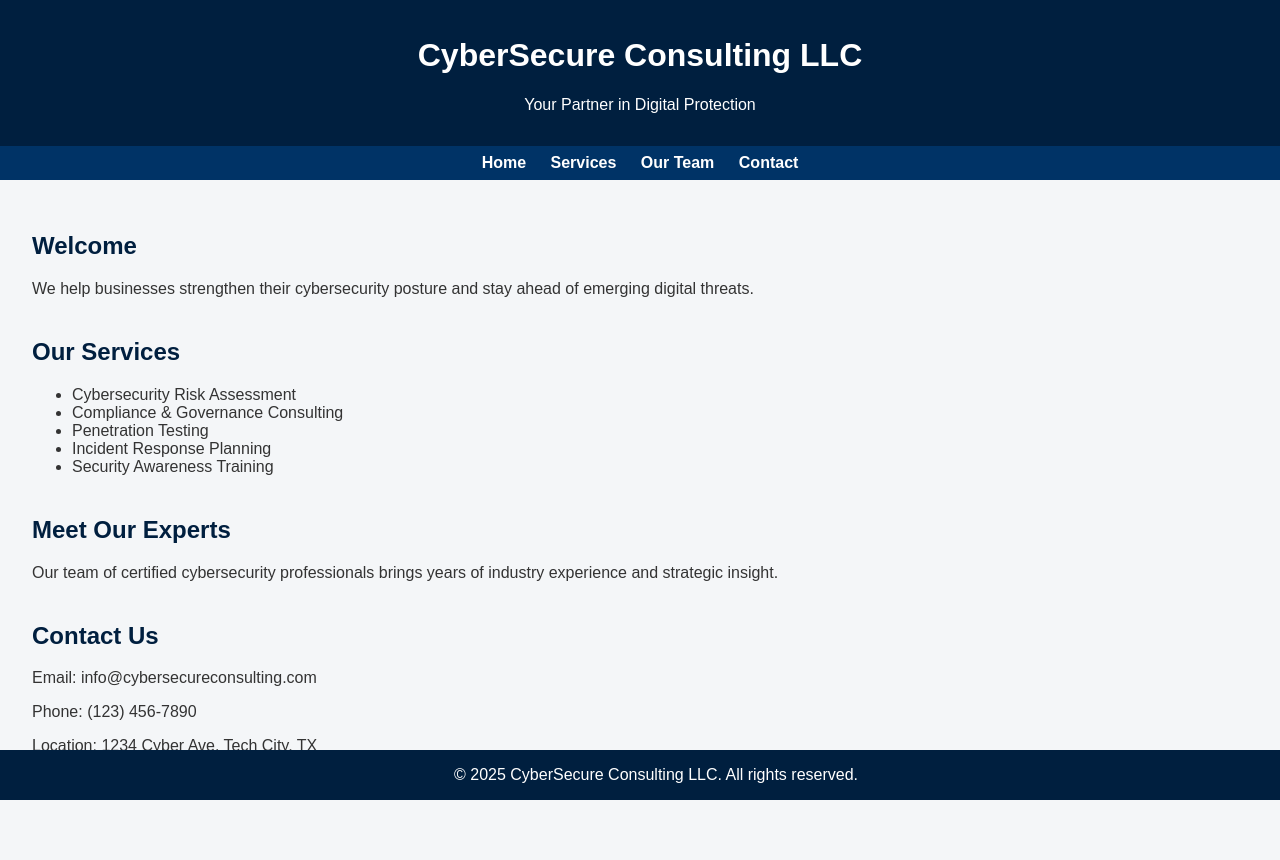
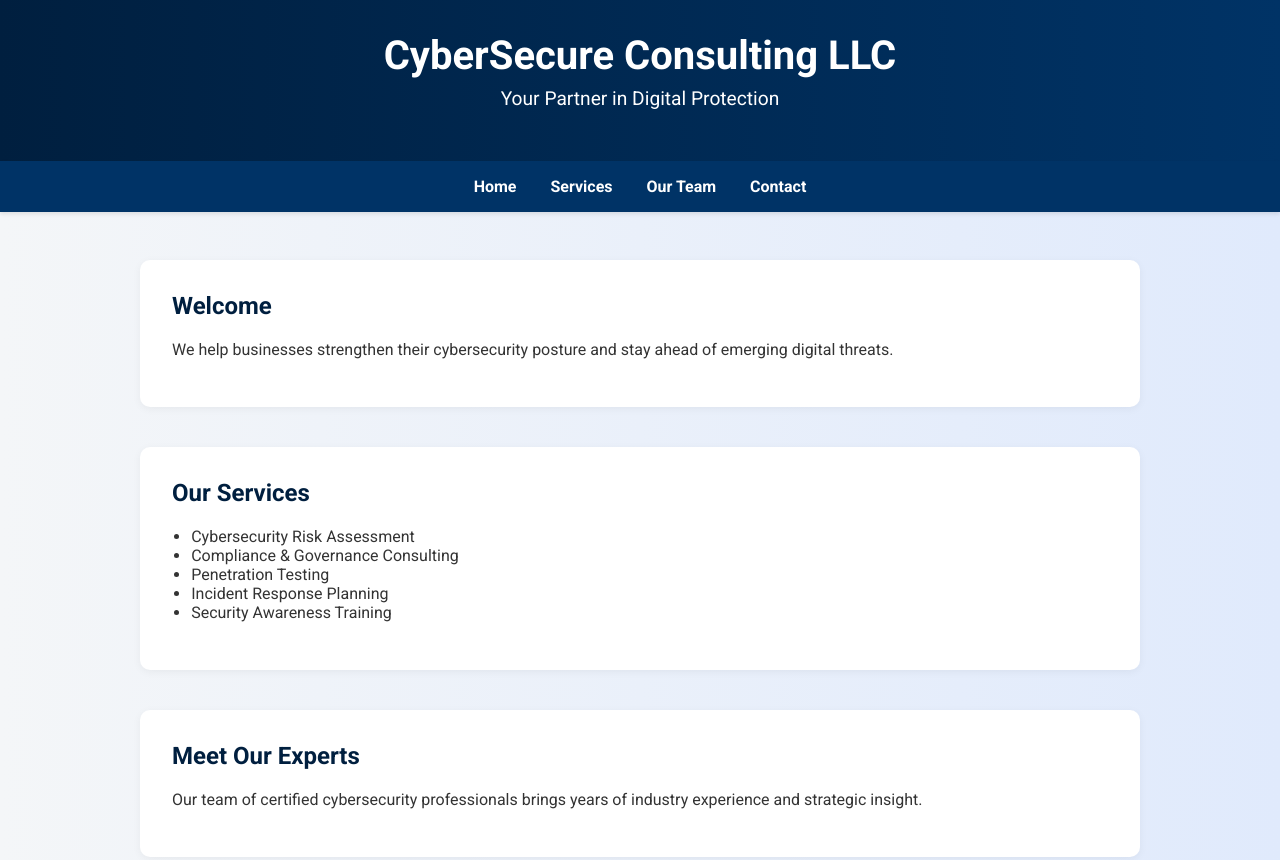
Before and after one commit to aya0321/Cyberconsulting, a plain HTML site: page index.html in a window 1280 px wide. Shown: the top 860 px of the page. Before the commit the page ends 827 px from the top, so only its background shows below. Drawn offline with Linux system fonts and the light colour scheme.

Commit message:
Update style.css

```diff
--- a/style.css
+++ b/style.css
@@ -1,53 +1,75 @@
 body {
-  font-family: Arial, sans-serif;
+  font-family: 'Roboto', sans-serif;
   margin: 0;
   padding: 0;
-  background: #f4f6f8;
+  background: linear-gradient(to right, #f4f6f8, #e0eafc);
   color: #333;
 }
 
 header {
-  background: #001f3f;
+  background: linear-gradient(to right, #001f3f, #003366);
   color: white;
-  padding: 1rem 2rem;
+  padding: 2rem;
   text-align: center;
+  box-shadow: 0 4px 6px rgba(0, 0, 0, 0.1);
+}
+
+header h1 {
+  margin: 0;
+  font-size: 2.5rem;
+}
+
+header p {
+  margin-top: 0.5rem;
+  font-size: 1.2rem;
 }
 
 nav {
   background: #003366;
-  padding: 0.5rem 2rem;
+  padding: 1rem;
   text-align: center;
+  box-shadow: 0 2px 4px rgba(0, 0, 0, 0.1);
 }
 
 nav a {
   color: white;
-  margin: 0 10px;
+  margin: 0 15px;
   text-decoration: none;
-  font-weight: bold;
+  font-weight: 700;
+  transition: color 0.3s;
 }
 
 nav a:hover {
-  text-decoration: underline;
+  color: #ffc107;
 }
 
 main {
-  padding: 2rem;
+  padding: 3rem 2rem;
+  max-width: 1000px;
+  margin: auto;
 }
 
 section {
+  background: white;
+  border-radius: 10px;
+  padding: 2rem;
   margin-bottom: 2.5rem;
+  box-shadow: 0 2px 8px rgba(0, 0, 0, 0.05);
 }
 
-h2 {
+section h2 {
   color: #001f3f;
+  margin-top: 0;
+}
+
+ul {
+  padding-left: 1.2rem;
 }
 
 footer {
   background: #001f3f;
   color: white;
   text-align: center;
-  padding: 1rem;
-  position: fixed;
-  bottom: 0;
-  width: 100%;
+  padding: 1.5rem 1rem;
+  margin-top: 3rem;
 }
```
